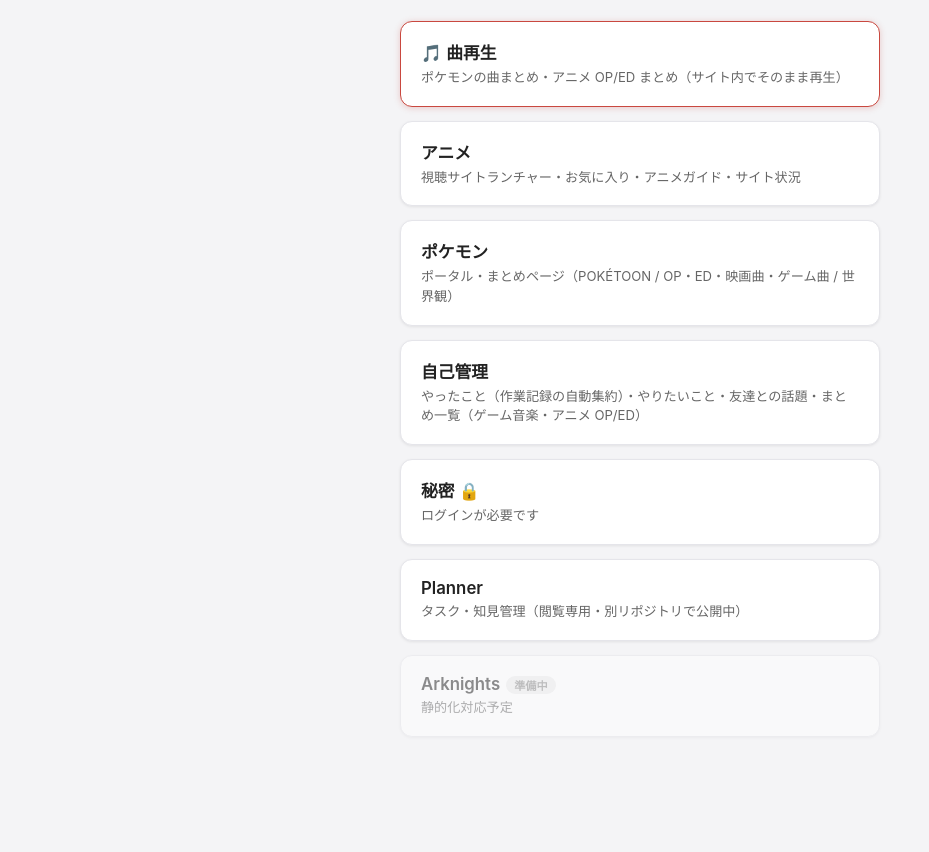
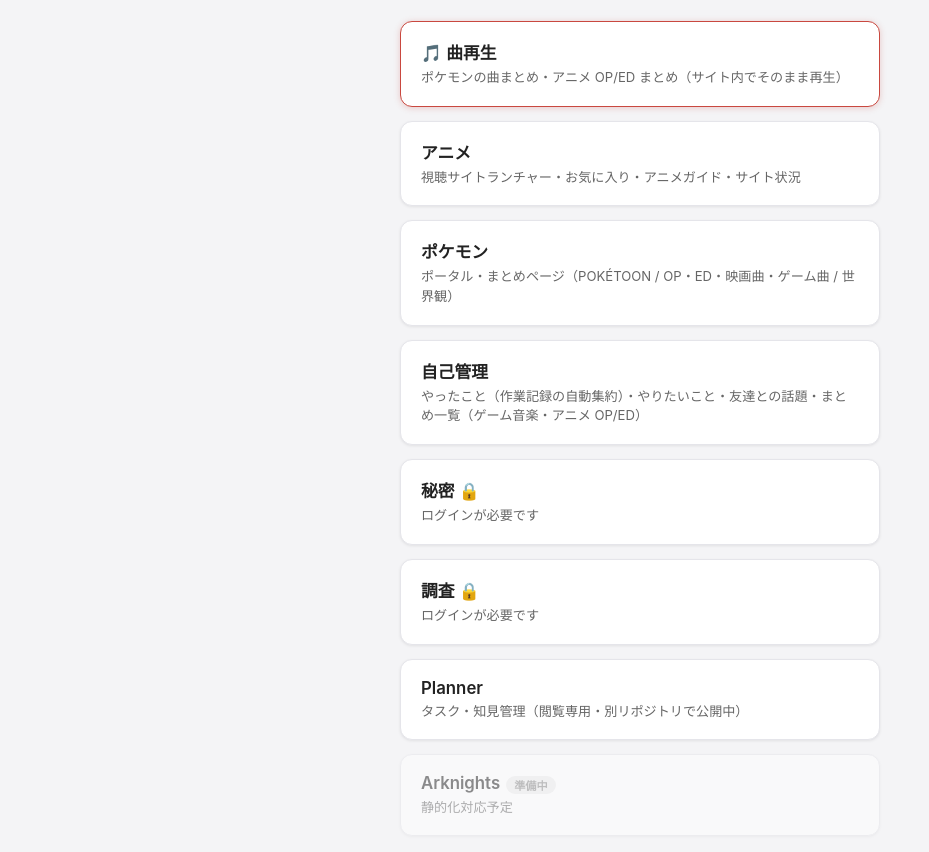
Before and after one commit to ishi-private/mobile-hub, a plain HTML site: page index.html in a window 1280 px wide. Shown: the part 76-928 px from the top of the page, without its empty margins (0-929 px from the left). Before the commit the page ends 853 px from the top, so only its background shows below. Drawn offline with Linux system fonts and the light colour scheme.

Commit message:
Add 調査 card (link to login-protected personal site)

```diff
--- a/index.html
+++ b/index.html
@@ -99,6 +99,10 @@
       <div class="card-title">秘密 🔒</div>
       <div class="card-desc">ログインが必要です</div>
     </a>
+    <a class="card" id="card-chousa" href="https://anime-songs-private.pages.dev/chousa/">
+      <div class="card-title">調査 🔒</div>
+      <div class="card-desc">ログインが必要です</div>
+    </a>
     <a class="card" href="https://ishi-private.github.io/planner/">
       <div class="card-title">Planner</div>
       <div class="card-desc">タスク・知見管理（閲覧専用・別リポジトリで公開中）</div>
```
